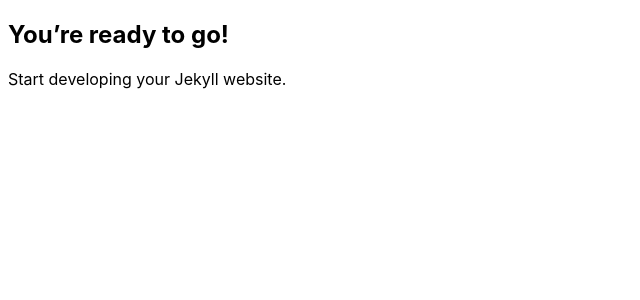
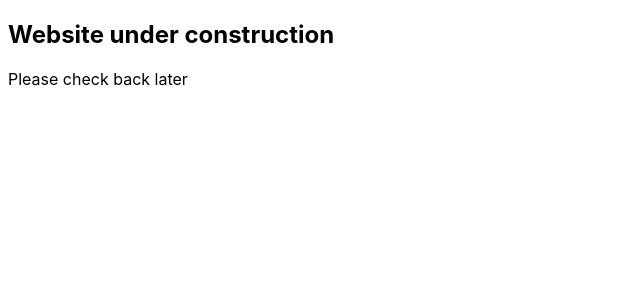
Before and after one commit to fweillaert/florentweillaert.com, a Jekyll site: the page built from index.md, in a window 1280 px wide. Shown: the top 300 px of the page, without its empty margins (0-640 px from the left). Built offline with Jekyll 4.4.1, drawn with Linux system fonts in a browser that asks for light colours.

Commit message:
changed the message to show that it is wip

```diff
--- a/index.md
+++ b/index.md
@@ -1,8 +1,8 @@
 ---
 layout: default
-title: "Happy Jekylling!"
+title: "WIP"
 ---
 
-## You're ready to go!
+## Website under construction
 
-Start developing your Jekyll website.
+Please check back later
```
